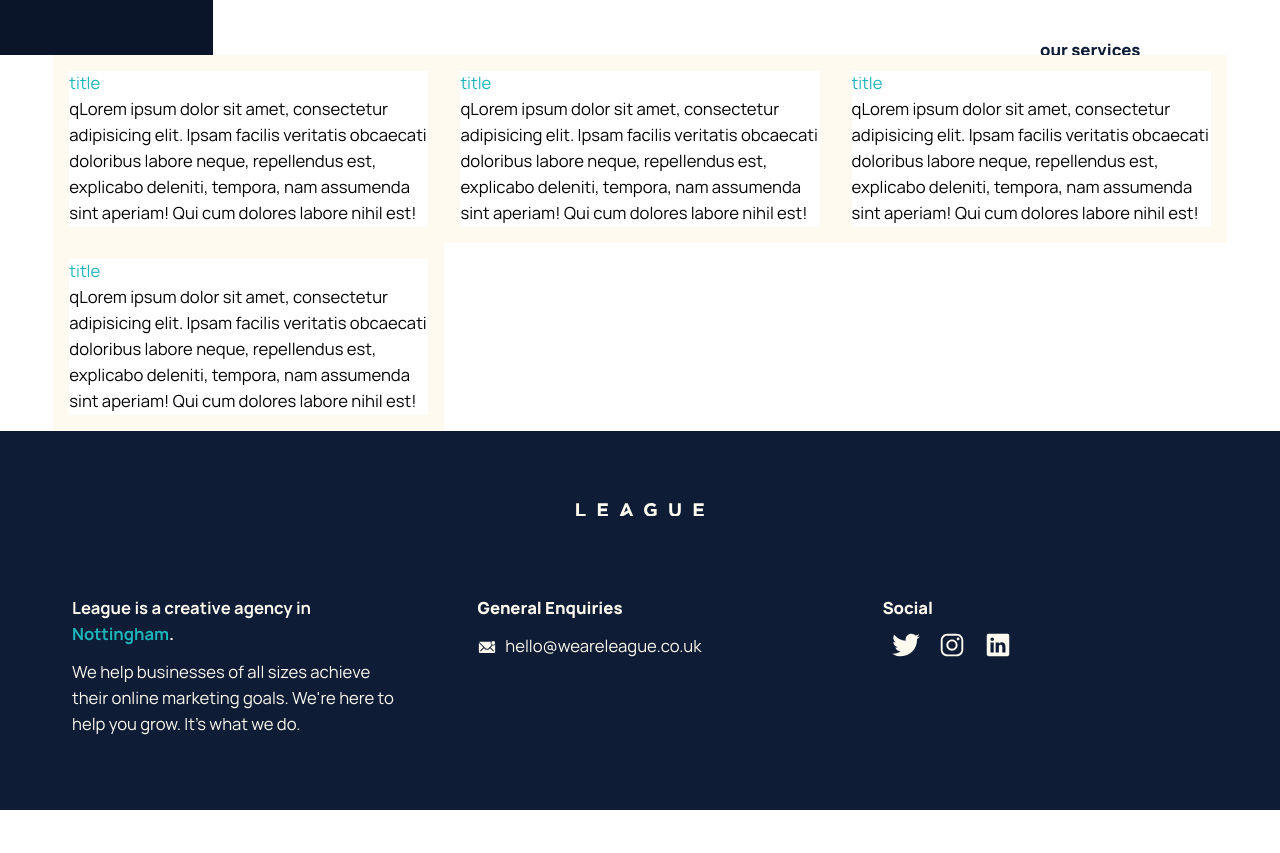
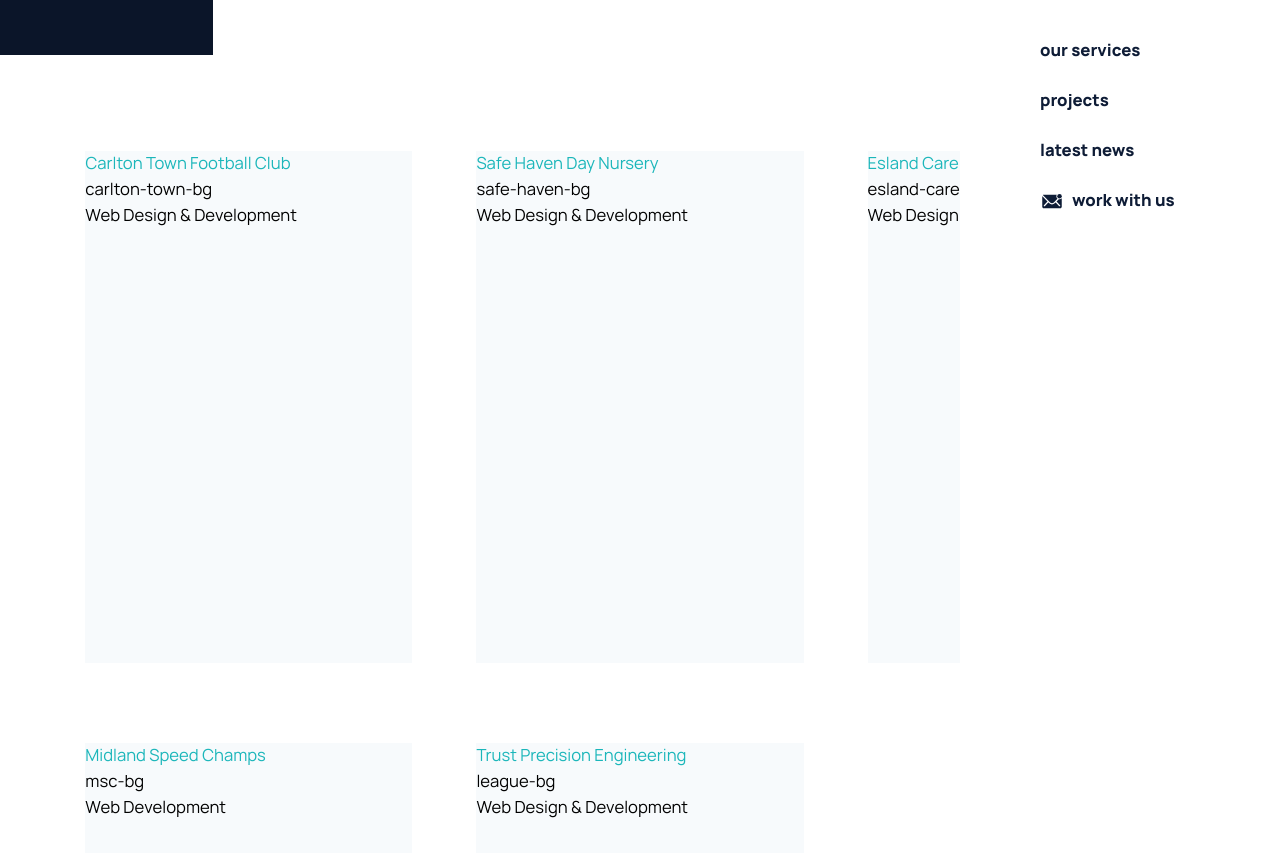
Before and after one commit to tom-nightingale/gatsby-boilerplate, a Gatsby site: page /projects in a window 1280 px wide. Shown: the part 99-952 px from the top of the page. Before the commit the page ends 909 px from the top, so only its background shows below. Built offline with nearby package versions, Linux system fonts and the light colour scheme; Gatsby itself is replaced by a stand-in of ours; what tailwindcss-blend-mode, tailwindcss-transforms, tailwindcss-transitions would draw is missing.

Commit message:
Pulling projects from a Dataset (less manual) Updated styling to reflect better page layout

```diff
--- a/src/pages/projects.js
+++ b/src/pages/projects.js
@@ -16,9 +16,48 @@ import LeagueLogoText from "../svg/league-logo-text.svg";
 import LeagueBgImage from "../img/league-bg.jpg";
 
 
-const IndexPage = (props) => {
+const ProjectsPage = (props) => {
 
+    //Declare projects dataset
     console.log(props);
+    console.log(props.data.leagueBg.childImageSharp.fluid)
+    const projects = [
+        {
+            title: "Carlton Town Football Club",
+            bgColor: '#000',
+            coverImage: "carlton-town-bg",
+            services: ["Web Design & Development"],
+            url: "/",
+        },
+        {
+            title: "Safe Haven Day Nursery",
+            bgColor: 'red',
+            coverImage: "safe-haven-bg",
+            services: ["Web Design & Development"],
+            url: "/",
+        },
+        {
+            title: "Esland Care",
+            bgColor: 'blue',
+            coverImage: "esland-care-bg",
+            services: ["Web Design & Development"],
+            url: "/",
+        },
+        {
+            title: "Midland Speed Champs",
+            bgColor: 'green',
+            coverImage: "msc-bg",
+            services: ["Web Development"],
+            url: "/",
+        },
+        {
+            title: "Trust Precision Engineering",
+            bgColor: 'yellow',
+            coverImage: "league-bg",
+            services: ["Web Design & Development"],
+            url: "/",
+        }
+    ];
 
     return (
 
@@ -26,7 +65,7 @@ const IndexPage = (props) => {
 
             <div>
 
-                <div className="relative container max-w-full md:flex md:flex-wrap md:justify-between mx-auto overflow-hidden">
+                <div className="relative container max-w-full md:flex md:flex-wrap md:justify-between mx-auto">
 
                     <div className="md:w-1/2 lg:w-2/12 p-10 py-16 md:p-16 lg:pl-20 flex flex-wrap flex-col bg-navy-600 text-beige-100">
 
@@ -49,62 +88,43 @@ const IndexPage = (props) => {
 
                 </div>
 
-                <div className="container max-w-full w-11/12 flex flex-wrap mx-auto">
+                <div className="container max-w-full w-11/12 flex flex-wrap mx-auto py-4 sm:py-8 md:py-12 lg:py-16">
 
-                    <Link to="/" className="w-100 sm:w-1/2 lg:w-1/3 p-4 bg-beige-100">
+                {
+                    projects.map(function(project) {
 
-                        <div className="relative group overflow-hidden w-100 bg-white">
+                        var services = project.services.map(function(service) {
+                            return(
+                                <li key={service}>{service}</li>
+                            )
+                        });
 
-                            <div className="transition-all transition-250">
-                                <h2 className="text-teal-500">title</h2>
-                                <p>qLorem ipsum dolor sit amet, consectetur adipisicing elit. Ipsam facilis veritatis obcaecati doloribus labore neque, repellendus est, explicabo deleniti, tempora, nam assumenda sint aperiam! Qui cum dolores labore nihil est!</p>
-                            </div>
+                        return (
+                            <AniLink
+                            key={project.title}
+                            paintDrip
+                            duration={.75}
+                            hex="#0b1529"
+                            to={project.url}
+                            className="w-full sm:w-1/2 lg:w-1/3 p-4 md:p-8 mb-4"
+                            >
 
-                        </div>
+                                <div className="relative group overflow-hidden w-full bg-white min-h-64 lg:min-h-128 bg-gray-100">
 
-                    </Link>
-                    <Link to="/" className="w-100 sm:w-1/2 lg:w-1/3 p-4 bg-beige-100">
+                                    <div className="transition-all transition-250">
+                                        <h2 className="text-teal-500">{project.title}</h2>
+                                        <p>{project.coverImage}</p>
+                                        <ul>
+                                            {services}
+                                        </ul>
+                                    </div>
 
-                        <div className="relative group overflow-hidden w-100 bg-white">
+                                </div>
 
-                            <div className="transition-all transition-250">
-                                <h2 className="text-teal-500">title</h2>
-                                <p>qLorem ipsum dolor sit amet, consectetur adipisicing elit. Ipsam facilis veritatis obcaecati doloribus labore neque, repellendus est, explicabo deleniti, tempora, nam assumenda sint aperiam! Qui cum dolores labore nihil est!</p>
-                            </div>
-
-                        </div>
-
-                    </Link>
-
-                    <Link to="/" className="w-100 sm:w-1/2 lg:w-1/3 p-4 bg-beige-100">
-
-                        <div className="relative group overflow-hidden w-100 bg-white">
-
-                            <div className="transition-all transition-250">
-                                <h2 className="text-teal-500">title</h2>
-                                <p>qLorem ipsum dolor sit amet, consectetur adipisicing elit. Ipsam facilis veritatis obcaecati doloribus labore neque, repellendus est, explicabo deleniti, tempora, nam assumenda sint aperiam! Qui cum dolores labore nihil est!</p>
-                            </div>
-
-
-
-                        </div>
-
-                    </Link>
-
-                    <Link to="/" className="w-100 sm:w-1/2 lg:w-1/3 p-4 bg-beige-100">
-
-                        <div className="relative group overflow-hidden w-100 bg-white">
-
-                            <div className="transition-all transition-250">
-                                <h2 className="text-teal-500">title</h2>
-                                <p>qLorem ipsum dolor sit amet, consectetur adipisicing elit. Ipsam facilis veritatis obcaecati doloribus labore neque, repellendus est, explicabo deleniti, tempora, nam assumenda sint aperiam! Qui cum dolores labore nihil est!</p>
-                            </div>
-
-
-
-                        </div>
-
-                    </Link>
+                            </AniLink>
+                        )
+                    })
+                }
 
                 </div>
 
@@ -114,7 +134,7 @@ const IndexPage = (props) => {
     );
 }
 
-export default IndexPage;
+export default ProjectsPage;
 
 export const pageQuery = graphql`
   query {
```
